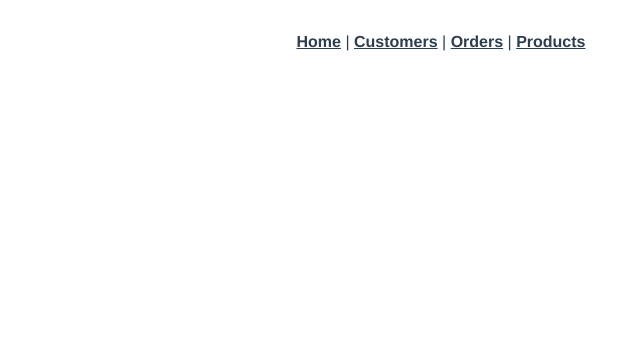
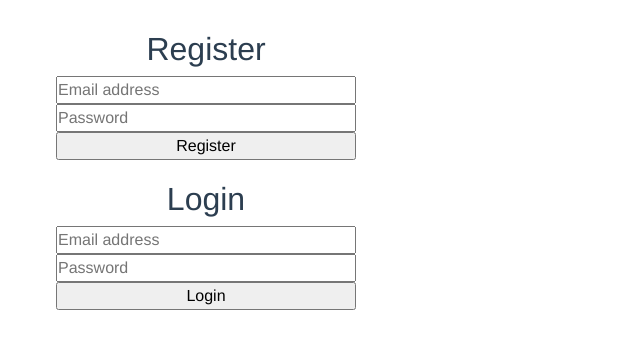
Before and after one commit to EICPCohort7/capstone-order-tracker, a Vue app: page /login in a window 1280 px wide. Shown: the top 348 px of the page, without its empty margins (199-839 px from the left). Built offline with nearby package versions, Linux system fonts and the light colour scheme; no server answers.

Commit message:
adding login screen

```diff
--- a/front-end/src/App.vue
+++ b/front-end/src/App.vue
@@ -1,14 +1,43 @@
 <template>
-  <nav>
-    <router-link to="/">Home</router-link> |
-    <router-link to="/customer">Customers</router-link> |
-    <router-link to="/order">Orders</router-link> |
+  <div
+    v-if="$store.state.user"
+    id="nav"
+  >
+    <router-link to="/">Home</router-link>
+    |
+    <router-link to="/customer">Customers</router-link>
+    |
+    <router-link to="/order">Orders</router-link>
+    |
     <router-link to="/product">Products</router-link>
-  </nav>
+    <button
+      class="btn btn-outline-danger"
+      @click="$store.dispatch('logout')"
+    >
+      Logout
+    </button>
+  </div>
   <router-view />
 </template>
 
+<script>
+import { onBeforeMount } from 'vue';
+import { useStore } from 'vuex';
+export default {
+  setup() {
+    const store = useStore();
+    onBeforeMount(() => {
+      store.dispatch('fetchUser');
+    });
+  },
+};
+</script>
 <style>
+* {
+  margin: 0;
+  padding: 0;
+  box-sizing: border-box;
+}
 #app {
   font-family: Avenir, Helvetica, Arial, sans-serif;
   -webkit-font-smoothing: antialiased;
@@ -17,16 +46,16 @@
   color: #2c3e50;
 }
 
-nav {
+div {
   padding: 30px;
 }
 
-nav a {
+div a {
   font-weight: bold;
   color: #2c3e50;
 }
 
-nav a.router-link-exact-active {
+div a.router-link-exact-active {
   color: #42b983;
 }
 img {
--- /dev/null
+++ b/front-end/src/firebase/index.js
@@ -0,0 +1,19 @@
+// Import the functions you need from the SDKs you need
+import { initializeApp } from 'firebase/app';
+import { getAuth } from 'firebase/auth';
+
+const firebaseConfig = {
+  apiKey: 'AIzaSyCUqU2d79-VtTcv4YW6fYz97mwnueVDw0M',
+  authDomain: 'captone-login-trial.firebaseapp.com',
+  projectId: 'captone-login-trial',
+  storageBucket: 'captone-login-trial.appspot.com',
+  messagingSenderId: '580482058630',
+  appId: '1:580482058630:web:10be4dd1af383065488407',
+};
+
+// Initialize Firebase
+const app = initializeApp(firebaseConfig);
+
+const auth = getAuth(app);
+
+export { auth };
--- a/front-end/src/main.js
+++ b/front-end/src/main.js
@@ -1,5 +1,6 @@
 import { createApp } from 'vue';
 import App from './App.vue';
 import router from './router';
+import store from './store';
 
-createApp(App).use(router).mount('#app');
+createApp(App).use(store).use(router).mount('#app');
--- a/front-end/src/router/index.js
+++ b/front-end/src/router/index.js
@@ -2,53 +2,69 @@ import { createRouter, createWebHistory } from 'vue-router';
 import Home from '../views/HomeView.vue';
 import Customer from '../views/CustomerView.vue';
 import Product from '../views/ProductView.vue';
-// import vue from
+import { auth } from '../firebase';
 
 const routes = [
+
   {
     path: '/',
     name: 'Home',
     component: Home,
+    meta: {
+      requiresAuth: true,
+    },
   },
   {
     path: '/customer',
     name: 'Customer',
     component: Customer,
+    meta: {
+      requiresAuth: true,
+    },
   },
   {
     path: '/order',
     name: 'Order',
-    // route level code-splitting
-    // this generates a separate chunk (about.[hash].js) for this route
-    // which is lazy-loaded when the route is visited.
     component: () =>
-      import(/* webpackChunkName: "about" */ '../views/OrderView.vue'),
+      import(/* webpackChunkName: 'about' */ '../views/OrderView.vue'),
+    meta: {
+      requiresAuth: true,
+    },
   },
   {
     path: '/product',
     name: 'Product',
     component: Product,
+    meta: {
+      requiresAuth: true,
+    },
   },
+  {
+    path: '/login',
+    name: 'Login',
+    component: () =>
+      import('../views/LoginView.vue'),
 
+  },
 ];
-
-/* const app = new Vue({
-  el: '#app',
-
-  data () {
-      result: "",
-      responseAvailable: false,
-      apiKey: '<YOUR_RAPIDAPI_KEY>'
-  },
-  methods: {
-      fetchAPIData( ) {
-      }
-  }
-}); */
 
 const router = createRouter({
   history: createWebHistory(process.env.BASE_URL),
   routes,
 });
 
+router.beforeEach((to, from, next) => {
+  if (to.path === '/login' && auth.currentUser) {
+    next('/');
+    return;
+  }
+
+  if (to.matched.some(record => record.meta.requiresAuth) && !auth.currentUser) {
+    next('/login');
+    return;
+  }
+
+  next();
+});
+
 export default router;
--- /dev/null
+++ b/front-end/src/store/index.js
@@ -0,0 +1,98 @@
+import { createStore } from 'vuex';
+import router from '../router';
+import { auth } from '../firebase';
+import { createUserWithEmailAndPassword, signInWithEmailAndPassword, signOut } from 'firebase/auth';
+
+export default createStore({
+  state: {
+    user: null,
+  },
+  mutations: {
+    SET_USER(state, user) {
+      state.user = user;
+    },
+
+    CLEAR_USER(state) {
+      state.user = null;
+    },
+  },
+  actions: {
+    async login({ commit }, details) {
+      const { email, password } = details;
+
+      try {
+        await signInWithEmailAndPassword(auth, email, password);
+      } catch (error) {
+        switch (error.code) {
+          case 'auth/user-not-found':
+            alert('User not found');
+            break;
+          case 'auth/wrong-password':
+            alert('Wrong password');
+            break;
+          default:
+            alert('Something went wrong');
+        }
+
+        return;
+      }
+
+      commit('SET_USER', auth.currentUser);
+
+      router.push('/');
+    },
+
+    async register({ commit }, details) {
+      const { email, password } = details;
+
+      try {
+        await createUserWithEmailAndPassword(auth, email, password);
+      } catch (error) {
+        switch (error.code) {
+          case 'auth/email-already-in-use':
+            alert('Email already in use');
+            break;
+          case 'auth/invalid-email':
+            alert('Invalid email');
+            break;
+          case 'auth/operation-not-allowed':
+            alert('Operation not allowed');
+            break;
+          case 'auth/weak-password':
+            alert('Weak password');
+            break;
+          default:
+            alert('Something went wrong');
+        }
+
+        return;
+      }
+
+      commit('SET_USER', auth.currentUser);
+
+      router.push('/');
+    },
+
+    async logout({ commit }) {
+      await signOut(auth);
+
+      commit('CLEAR_USER');
+
+      router.push('/login');
+    },
+
+    fetchUser({ commit }) {
+      auth.onAuthStateChanged(async (user) => {
+        if (user === null) {
+          commit('CLEAR_USER');
+        } else {
+          commit('SET_USER', user);
+
+          if (router.isReady() && router.currentRoute.value.path === '/login') {
+            router.push('/');
+          }
+        }
+      });
+    },
+  },
+});
--- /dev/null
+++ b/front-end/src/views/LoginView.vue
@@ -0,0 +1,47 @@
+<template>
+  <main class="login">
+    <section class="forms">
+      <form class="register" @submit.prevent="register">
+        <h2>Register</h2>
+        <input type="email" placeholder="Email address" v-model="registerForm.email" />
+        <input type="password" placeholder="Password" v-model="registerForm.password" />
+        <input type="submit" value="Register" />
+      </form>
+
+      <form class="login" @submit.prevent="login">
+        <h2>Login</h2>
+        <input type="email" placeholder="Email address" v-model="loginForm.email" />
+        <input type="password" placeholder="Password" v-model="loginForm.password" />
+        <input type="submit" value="Login" />
+      </form>
+    </section>
+  </main>
+</template>
+
+<script>
+import { ref } from 'vue';
+import { useStore } from 'vuex';
+export default {
+  setup() {
+    const loginForm = ref({});
+    const registerForm = ref({});
+    const store = useStore();
+    const login = () => {
+      store.dispatch('login', loginForm.value);
+    };
+    const register = () => {
+      store.dispatch('register', registerForm.value);
+    };
+    return {
+      loginForm,
+      registerForm,
+      login,
+      register,
+    };
+  },
+};
+</script>
+
+<style>
+
+</style>
```
Also changed, not shown: package.json (+13 -8 lines), .eslintrc.cjs, 1 other file (tests, documents, lock files or other folders).
